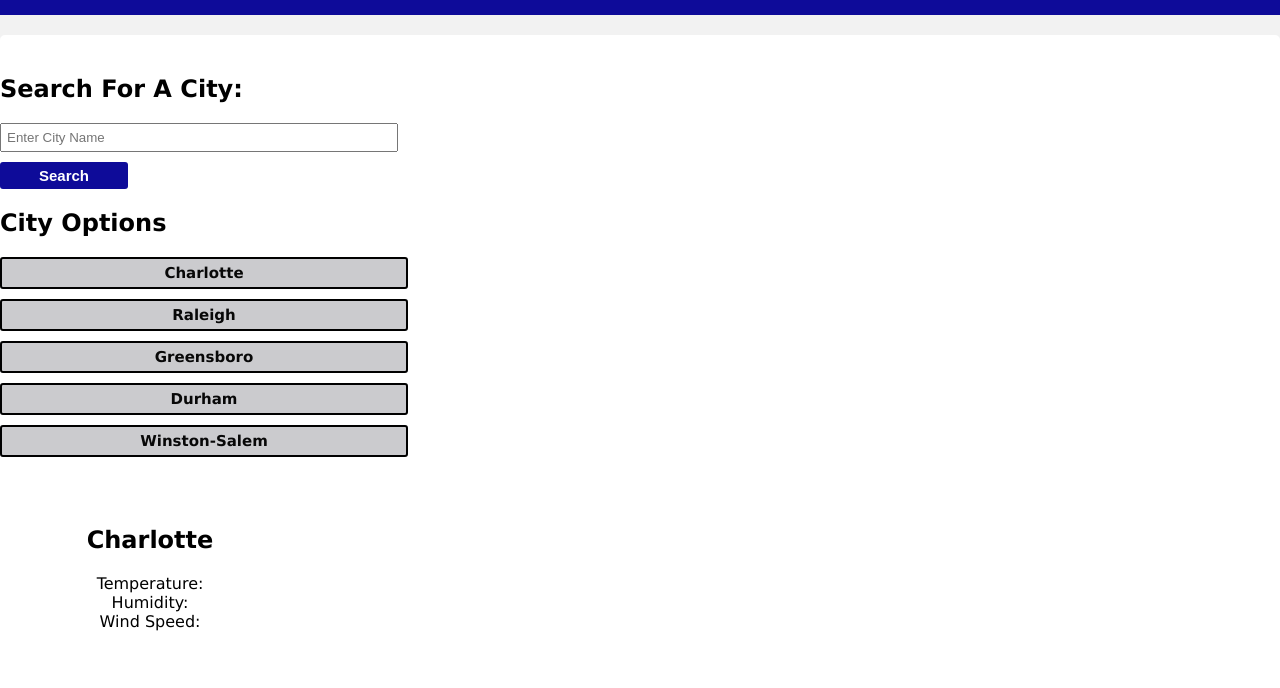
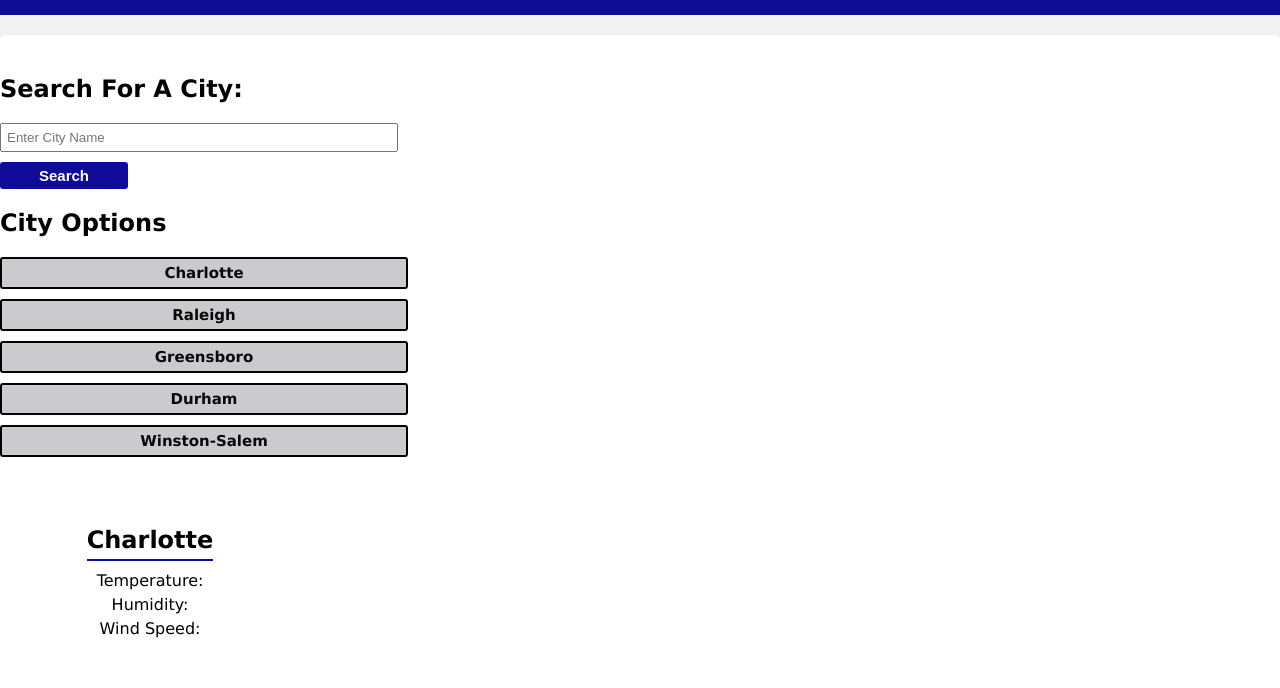
Before and after one commit to XtianHope/weather-dashboard, a plain HTML site: page index.html in a window 1280 px wide. Shown: the part 96-784 px from the top of the page. Drawn offline with Linux system fonts and the light colour scheme; no server answers.

Commit message:
added css for .weather-container h2 & .weather-info-item

```diff
--- a/assets/css/style.css
+++ b/assets/css/style.css
@@ -79,3 +79,13 @@ header {
     border-radius: 5px;
     width: 300px;
 }
+
+.weather-container h2 {
+    margin-bottom: 10px;
+    padding-bottom: 5px;
+    border-bottom: 2px solid #0e0b99;
+}
+
+.weather-info-item {
+    margin-bottom: 5px;
+}
```
